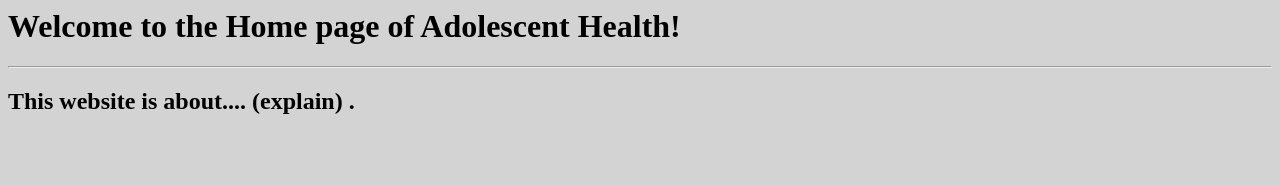
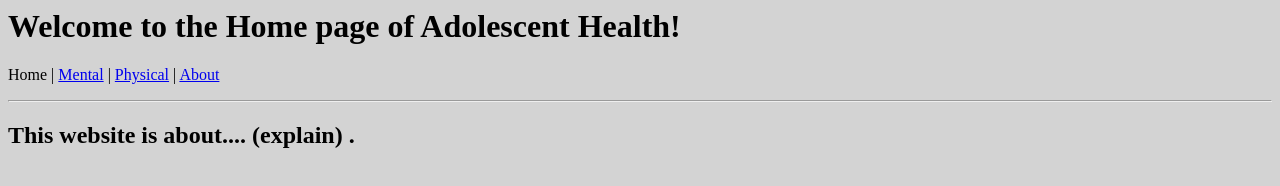
Before and after one commit to iahealthgroup/adolescenthealth.github.io, a plain HTML site: page index.html in a window 1280 px wide. Drawn offline with Linux system fonts and the light colour scheme.

Commit message:
Update index.html

```diff
--- a/index.html
+++ b/index.html
@@ -7,6 +7,7 @@
 <p><h1>Welcome to the Home page of Adolescent Health!</h1></p>
 
 
+   <p>Home | <a href="mentalhealth.html">Mental</a> | <a href="physicalhealth.html">Physical</a> | <a href="about.html">About</a>
 
   <hr>
    <P><h2> This website is about.... (explain) .</h1></p>
```
